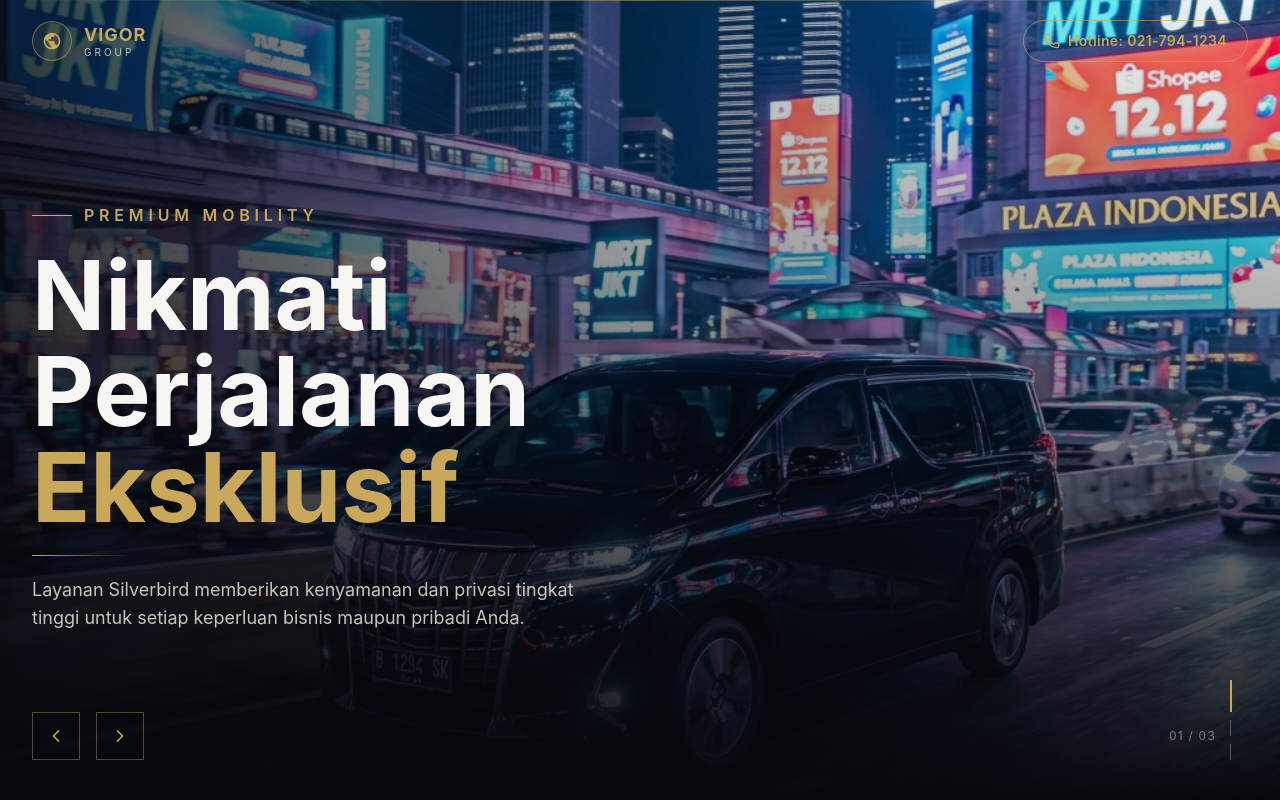
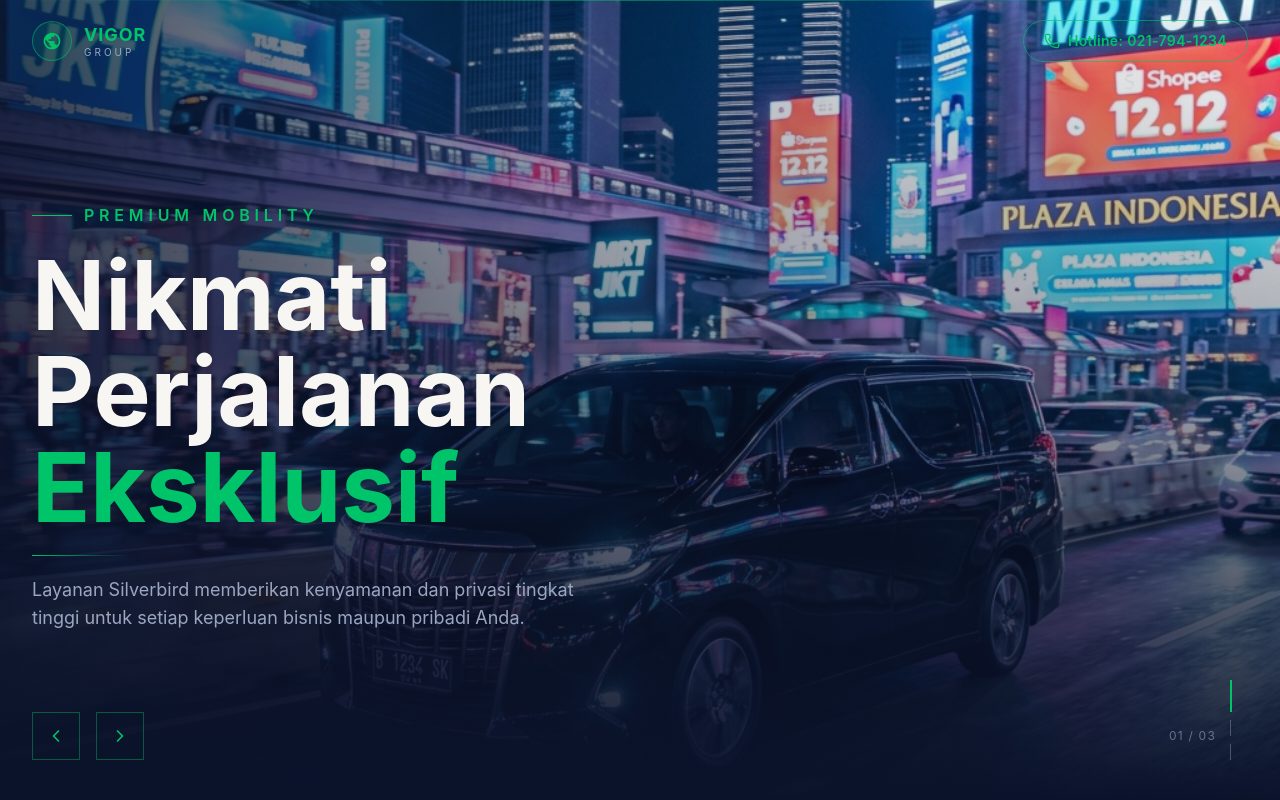
Before and after one commit to budiwrbhakti/bluebird, a React (Vite) app: page / in a window 1280 px wide. Shown: the top 800 px of the page. Built offline with nearby package versions, Linux system fonts and the light colour scheme.

Commit message:
Update color identity to Navy and Green SM while maintaining luxury feel

```diff
--- a/tailwind.config.js
+++ b/tailwind.config.js
@@ -45,13 +45,13 @@
           light: "#F3F4F6",
         },
         luxury: {
-          dark: "#08090f",
-          navy: "#0d1326",
-          gold: "#C9A85C",
-          "gold-light": "#E8C97E",
-          "gold-dark": "#9A7A3A",
+          dark: "#0b132b", // Deep Luxury Navy
+          navy: "#070c1d", // Darker Navy
+          gold: "#00c46a", // Vibrant Luxury Green (Green SM)
+          "gold-light": "#33d98c",
+          "gold-dark": "#009650",
           platinum: "#F8F6F2",
-          "platinum-muted": "#C8C4BC",
+          "platinum-muted": "#9ba6c1", // Cool platinum muted
         },
         sidebar: {
           DEFAULT: "hsl(var(--sidebar-background))",
```
